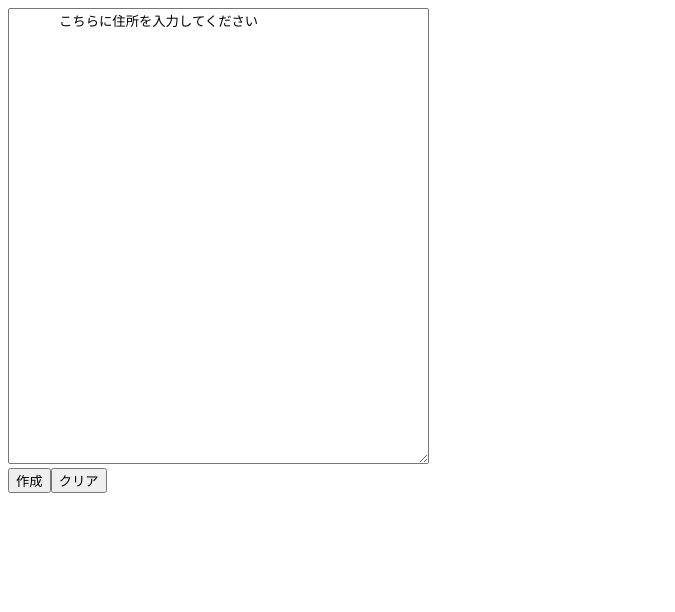
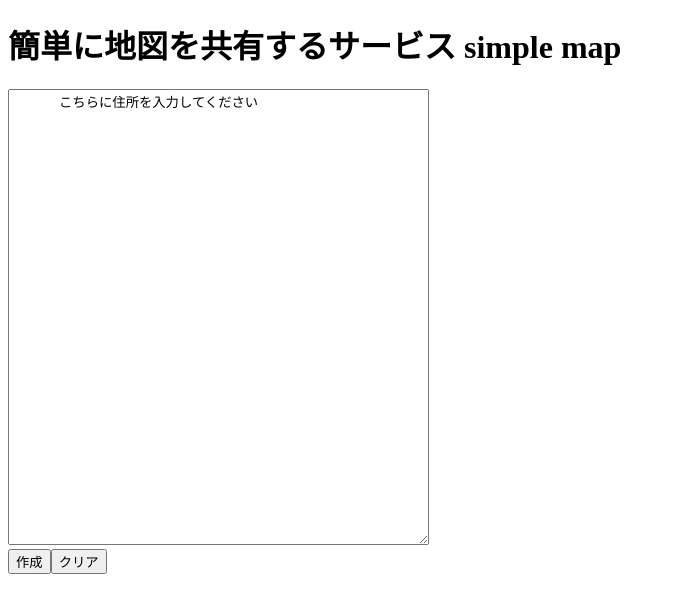
Before and after one commit to ichikawa-programming-circle/simple_map, a plain HTML site: page index.html in a window 1280 px wide. Shown: the whole page, without its empty margins (0-675 px from the left). Drawn offline with Linux system fonts and the light colour scheme.

Commit message:
Update index.html

```diff
--- a/index.html
+++ b/index.html
@@ -5,6 +5,7 @@
     <title>シンプルマップ</title>
   </head>
   <body>
+    <h1>簡単に地図を共有するサービス simple map</h1>
     <form>
       <textarea name=add rows=30 cols=50 wrap=hard>
       こちらに住所を入力してください
```
